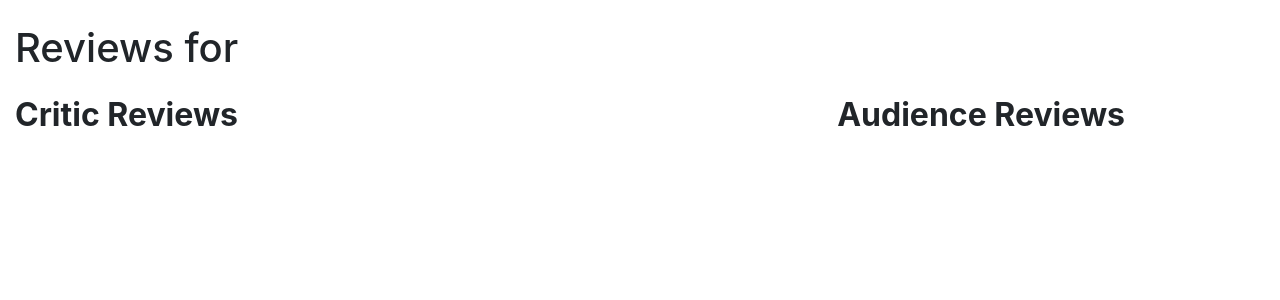
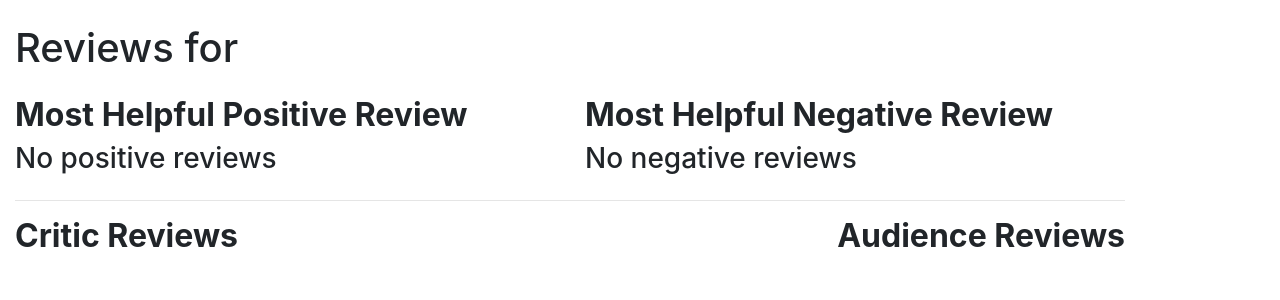
Before and after one commit to ElizabethS5/movie_reviewer, a Django app: template movie_reviewer/templates/reviews.html in a window 1280 px wide. Shown: the part 78-378 px from the top of the page. Run offline with Django 3.2, Linux system fonts and the light colour scheme; the template is opened without the code that fills it, so the values that code supplies are empty; some libraries are stand-ins or nearby versions.

Commit message:
working most helpfuls

```diff
--- a/movie_reviewer/templates/reviews.html
+++ b/movie_reviewer/templates/reviews.html
@@ -5,7 +5,63 @@
 <div class="mb-4">
     <h1>Reviews for {{movie.title}}</h1>
 </div>
+<div class="row">
+<div class='col'>
+    <h2>
+        <strong>
+            Most Helpful Positive Review
+        </strong>
+    </h2>
+    {% if movie.most_helpful_positive_review %}
+    <h2><a class="text-warning" href="/review/{{item.id}}/">{{movie.most_helpful_positive_review.headline}}</a></h2>
+    <h3>{{movie.most_helpful_positive_review.critic}} {{movie.most_helpful_positive_review.post_date}}</h3>
+        <p>{{movie.most_helpful_positive_review.text}}</p>
 
+        <p>
+            {{movie.most_helpful_positive_review.vote_number}} found this review helpful
+          </p>
+          <a class="text-dark" href="/vote/{{movie.most_helpful_positive_review.id}}">
+          <button class="btn btn-warning">
+              {% if critic in movie.most_helpful_positive_review.voter_list %}
+              REMOVE VOTE
+              {% else %}
+              UPVOTE REVIEW
+              {% endif %}
+            </button>
+        </a>
+        {% else %}
+        <h3>No positive reviews</h3>
+        {% endif %}
+</div>
+<div class='col'>
+    <h2>
+        <strong>
+            Most Helpful Negative Review
+        </strong>
+    </h2>
+    {% if movie.most_helpful_negative_review %}
+    <h2><a class="text-warning" href="/review/{{item.id}}/">{{movie.most_helpful_negative_review.headline}}</a></h2>
+    <h3>{{movie.most_helpful_negative_review.critic}} {{movie.most_helpful_negative_review.post_date}}</h3>
+        <p>{{movie.most_helpful_negative_review.text}}</p>
+
+        <p>
+            {{movie.most_helpful_negative_review.vote_number}} found this review helpful
+          </p>
+          <a class="text-dark" href="/vote/{{movie.most_helpful_negative_review.id}}">
+          <button class="btn btn-warning">
+              {% if critic in movie.most_helpful_negative_review.voter_list %}
+              REMOVE VOTE
+              {% else %}
+              UPVOTE REVIEW
+              {% endif %}
+            </button>
+        </a>
+    {% else %}
+    <h3>No negative reviews</h3>
+    {% endif %}
+</div>
+</div>
+<hr>
 <div class='row'>
     <div class="col">
         <h2><strong>Critic Reviews<strong></h2>
```
Also changed, not shown: movie_reviewer/movies/models.py (+29 -0 lines).
